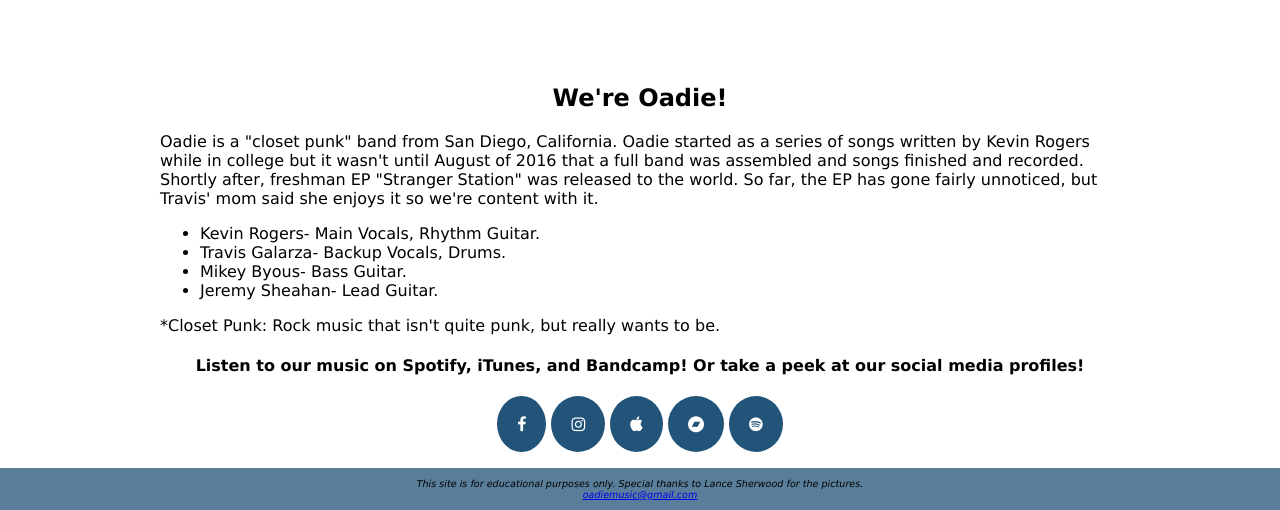
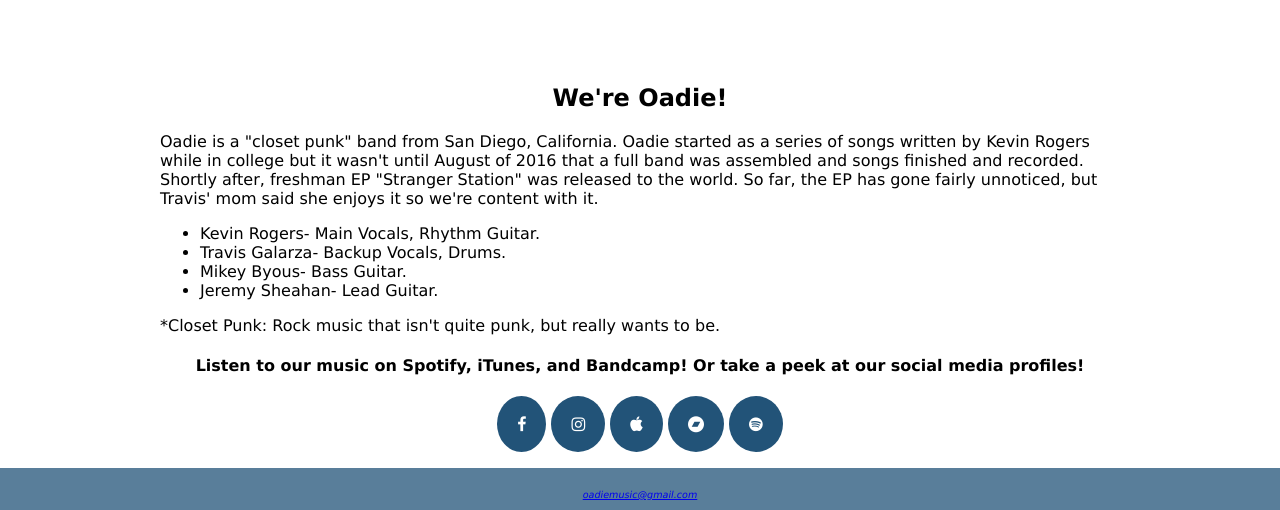
Before and after one commit to jsheahan1/jsheahan1.github.io, a plain HTML site: page index.html in a window 1280 px wide. Shown: the part 802-1312 px from the top of the page. Drawn offline with Linux system fonts and the light colour scheme.

Commit message:
changed footer text

```diff
--- a/index.html
+++ b/index.html
@@ -55,7 +55,6 @@
     </main>
   </div>
   <footer>
-    This site is for educational purposes only. Special thanks to Lance Sherwood for the pictures.
     <br>
     <a href="mailto:oadiemusic@gmail.com">oadiemusic@gmail.com</a>
   </footer>
```
